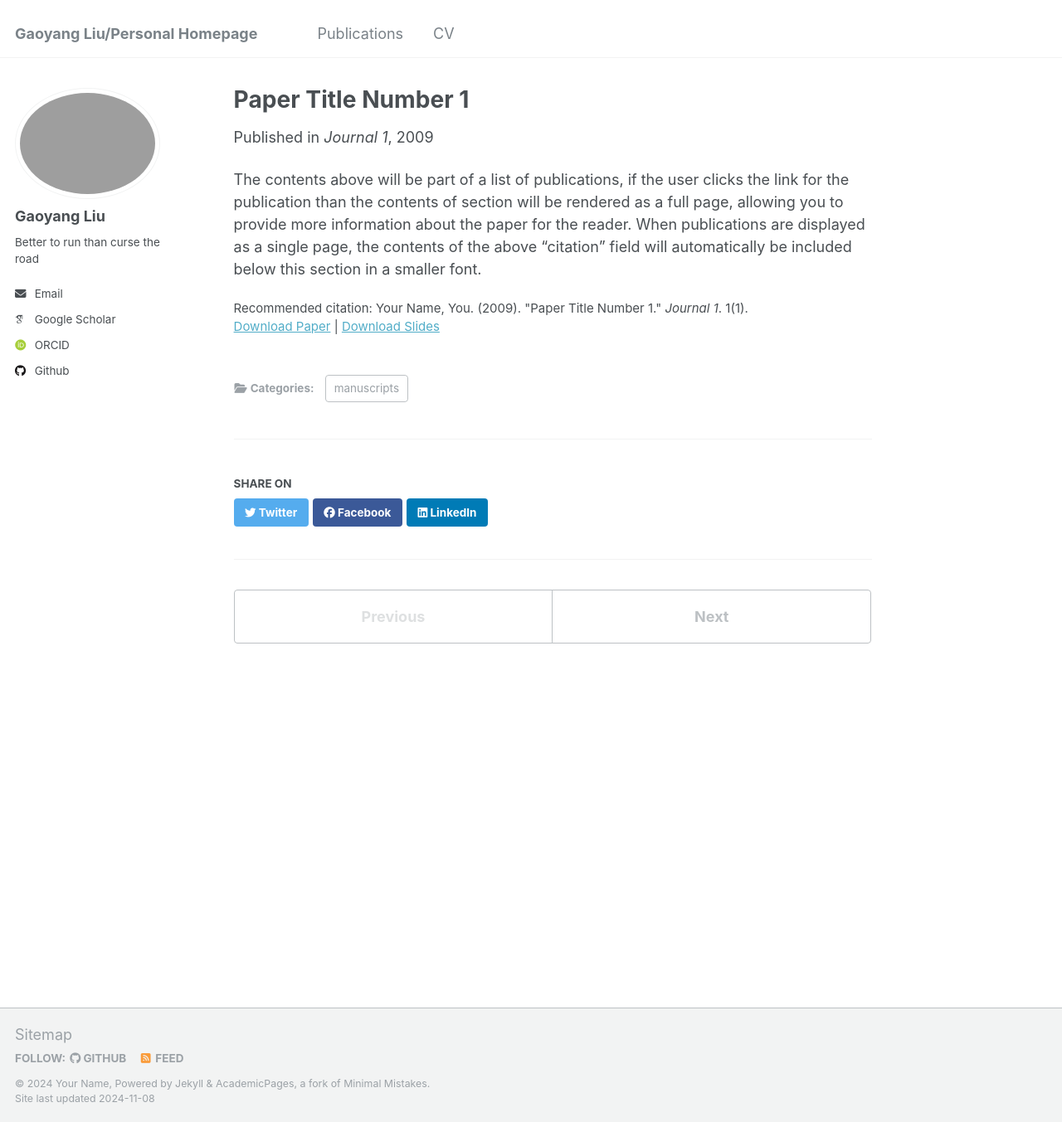
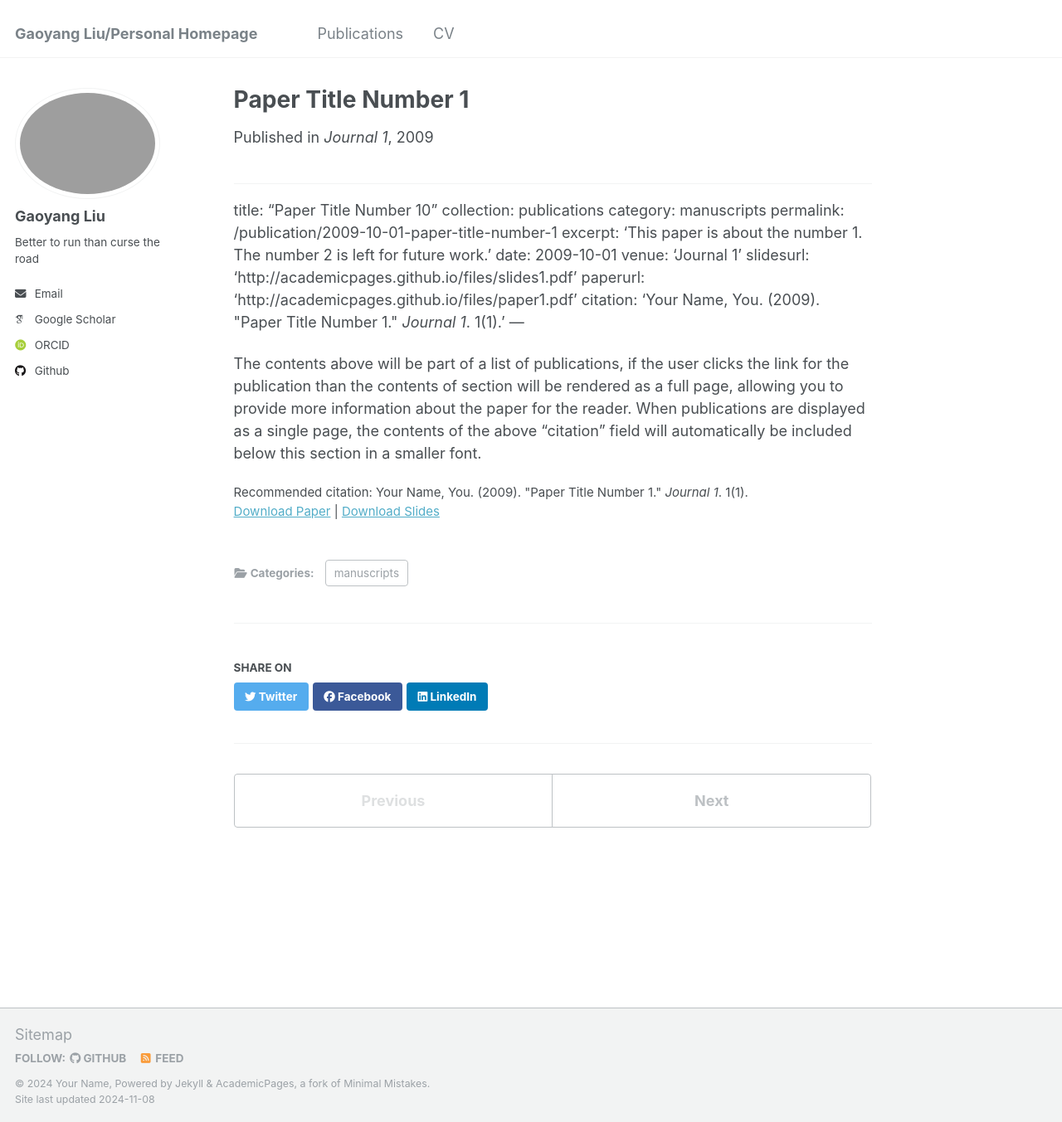
Before and after one commit to gyliu1991/gyliu1991.github.io, a Jekyll site: the page built from _publications/2009-10-01-paper-title-number-1.md, in a window 1280 px wide and 1353 px high. Shown: the whole window at 83% size. Built offline with Jekyll 4.4.1, drawn with Linux system fonts in a browser that asks for light colours; some web fonts are replaced.

Commit message:
Update 2009-10-01-paper-title-number-1.md

```diff
--- a/_publications/2009-10-01-paper-title-number-1.md
+++ b/_publications/2009-10-01-paper-title-number-1.md
@@ -10,5 +10,17 @@ slidesurl: 'http://academicpages.github.io/files/slides1.pdf'
 paperurl: 'http://academicpages.github.io/files/paper1.pdf'
 citation: 'Your Name, You. (2009). &quot;Paper Title Number 1.&quot; <i>Journal 1</i>. 1(1).'
 ---
+---
+title: "Paper Title Number 10"
+collection: publications
+category: manuscripts
+permalink: /publication/2009-10-01-paper-title-number-1
+excerpt: 'This paper is about the number 1. The number 2 is left for future work.'
+date: 2009-10-01
+venue: 'Journal 1'
+slidesurl: 'http://academicpages.github.io/files/slides1.pdf'
+paperurl: 'http://academicpages.github.io/files/paper1.pdf'
+citation: 'Your Name, You. (2009). &quot;Paper Title Number 1.&quot; <i>Journal 1</i>. 1(1).'
+---
 
 The contents above will be part of a list of publications, if the user clicks the link for the publication than the contents of section will be rendered as a full page, allowing you to provide more information about the paper for the reader. When publications are displayed as a single page, the contents of the above "citation" field will automatically be included below this section in a smaller font.
```
